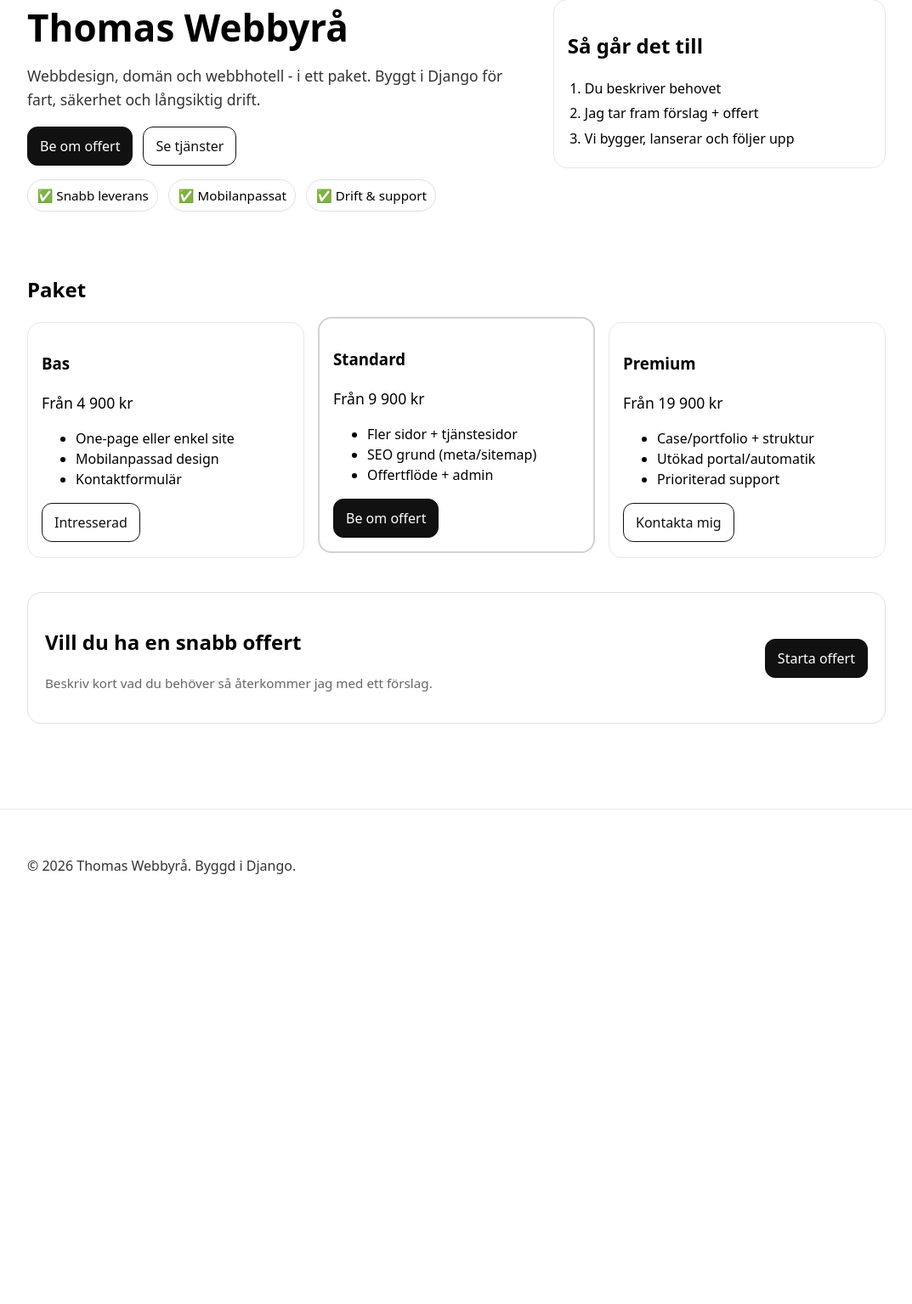
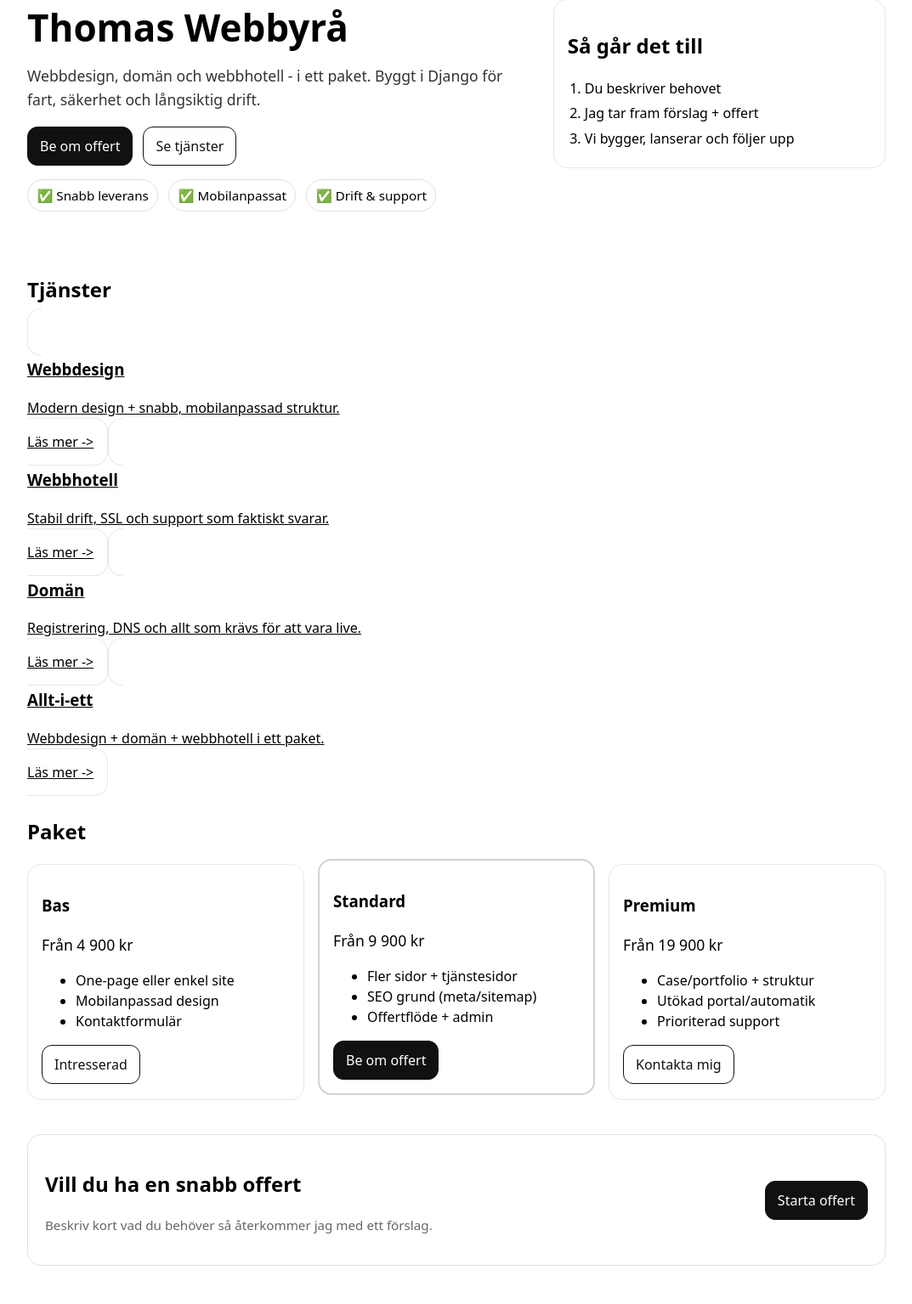
Before and after one commit to creanorcode/thomas_webbyra_public, a Django app: page / in a window 1280 px wide. Shown: the part 144-1679 px from the top of the page at 85% size, without its empty margins (103-1176 px from the left). Before the commit the page ends 1173 px from the top, so only its background shows below. Run offline with Django 5.2, Linux system fonts and the light colour scheme; parts of the project's set-up code (start-up, migrations or seed data) failed here and were passed over.

Commit message:
Feat: add service teaser section with links on home page.

```diff
--- a/templates/pages/home.html
+++ b/templates/pages/home.html
@@ -28,6 +28,36 @@
             <li>Jag tar fram förslag + offert</li>
             <li>Vi bygger, lanserar och följer upp</li>
         </ol>
+    </div>
+</section>
+
+<section class="section">
+    <h2>Tjänster</h2>
+
+    <div class="service-grid">
+        <a class="card service-card" href="{% url 'pages:service_web_design' %}">
+            <h3>Webbdesign</h3>
+            <p>Modern design + snabb, mobilanpassad struktur.</p>
+            <span class="linkish">Läs mer -></span>
+        </a>
+
+        <a class="card service-card" href="(% url 'pages:service_hosting' %)">
+            <h3>Webbhotell</h3>
+            <p>Stabil drift, SSL och support som faktiskt svarar.</p>
+            <span class="linkish">Läs mer -></span>
+        </a>
+
+        <a class="card service-card" href="{% url 'pages:service_domain' %}">
+            <h3>Domän</h3>
+            <p>Registrering, DNS och allt som krävs för att vara live.</p>
+            <span class="linkish">Läs mer -></span>
+        </a>
+
+        <a class="card service-card" href="{% url 'pages:service_bundle' %}">
+            <h3>Allt-i-ett</h3>
+            <p>Webbdesign + domän + webbhotell i ett paket.</p>
+            <span class="linkish">Läs mer -></span>
+        </a>
     </div>
 </section>
 
```
